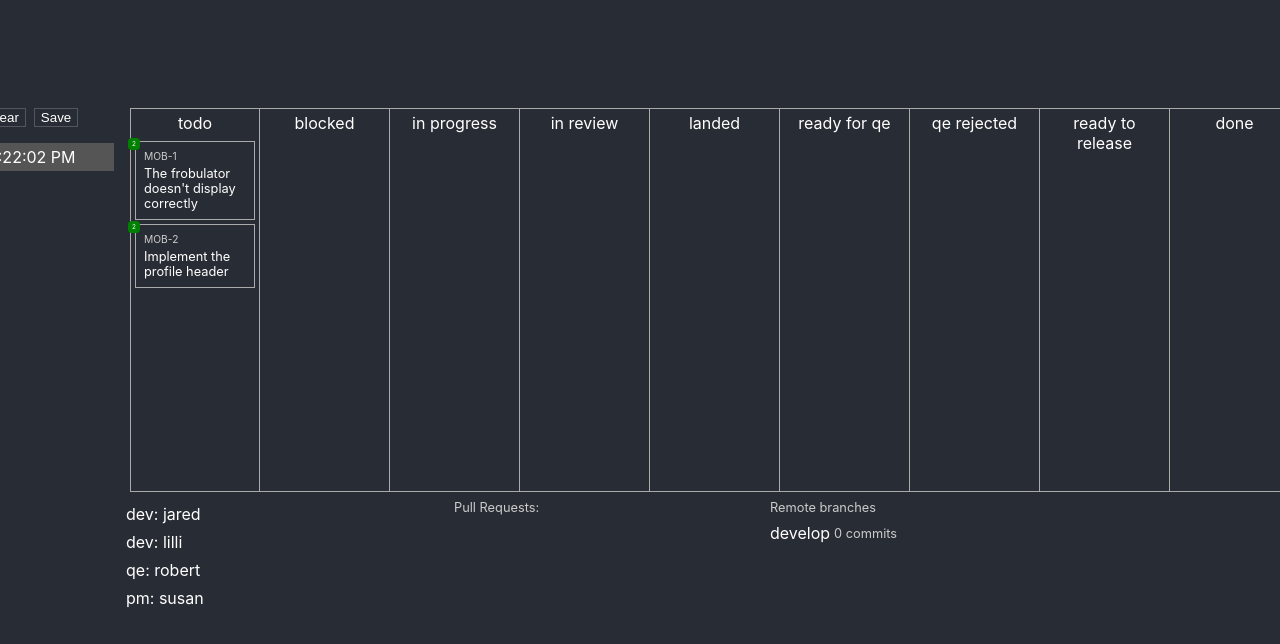
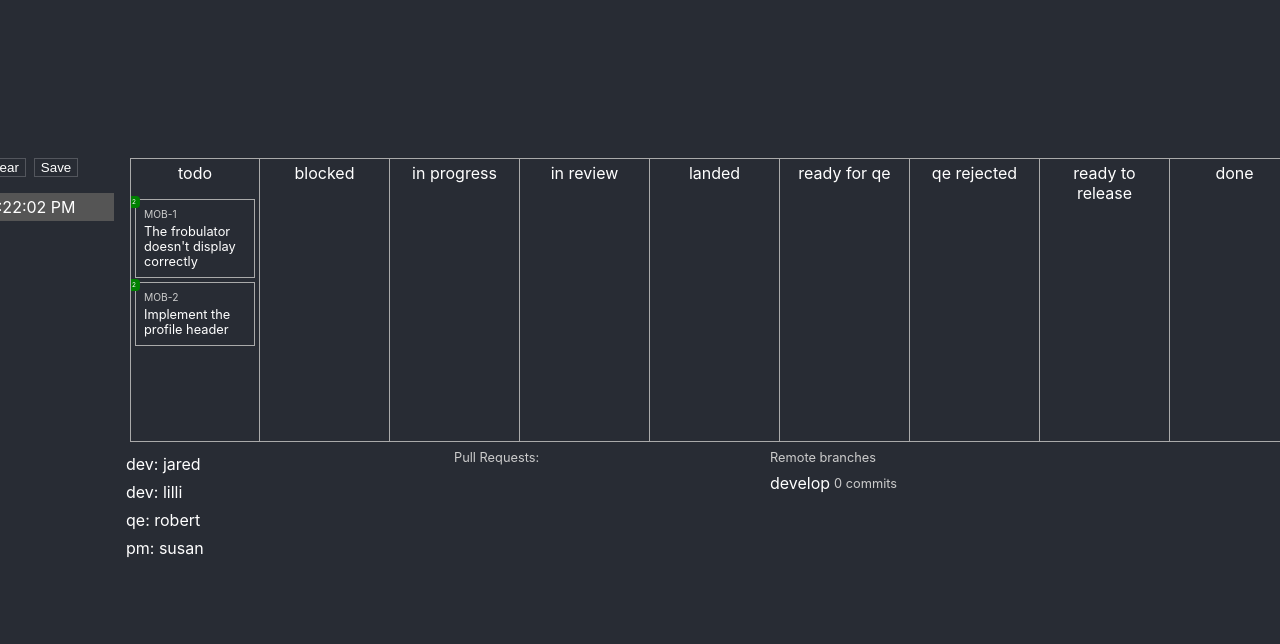
Before and after one commit to jaredly/gitflow-fix, a React app: page / in a window 1280 px wide. Shown: the top 644 px of the page. Built offline with nearby package versions, Linux system fonts and the light colour scheme.

Commit message:
code freeze, build url

```diff
--- a/src/App.css
+++ b/src/App.css
@@ -18,6 +18,11 @@ div {
   /* min-width: 0; */
   box-sizing: border-box;
 }
+
+/* .scrollable div {
+  min-height: 0;
+  min-width: 0;
+} */
 
 /* .App-header {
   background-color: #282c34;
--- a/src/App.js
+++ b/src/App.js
@@ -43,6 +43,7 @@ const Ticket = ({ ticket, onSelect, selection, state }) => {
     ["Assignee", ticket.assignee],
     ["Target branch", ticket.targetBranch],
     ["Pull Request", ticket.pullRequest],
+    ["Build url", ticket.buildUrl],
   ];
   return (
     <div
@@ -85,7 +86,13 @@ const Ticket = ({ ticket, onSelect, selection, state }) => {
 
 function Columns({ state, setSelection, selection }) {
   return (
-    <div style={{ padding: "8px", flexDirection: "row", height: 400 }}>
+    <div
+      style={{
+        padding: "8px",
+        flexDirection: "row",
+        height: 300,
+      }}
+    >
       {statuses.map((status, i) => (
         <div
           key={status}
@@ -93,14 +100,14 @@ function Columns({ state, setSelection, selection }) {
             border: "1px solid #aaa",
             borderWidth: i === 0 ? "1px" : "1px 1px 1px 0",
             margin: 0,
-            padding: "4px",
             width: 130,
+            // overflow: "auto",
           }}
         >
-          <div style={{ textAlign: "center", marginBottom: "8px" }}>
+          <div style={{ textAlign: "center", marginBottom: "8px", padding: 4 }}>
             {status}
           </div>
-          <div>
+          <div style={{ flex: 1, overflow: "auto", padding: "4px" }}>
             {state.tickets
               .filter(ticket => ticket.status === status)
               .map(ticket => (
@@ -389,7 +396,8 @@ const PullRequests = ({
       <div
         style={{
           flexDirection: "row",
-          justifyContent: "space-between",
+          // justifyContent: "space-between",
+          alignItems: "center",
           marginBottom: 8,
         }}
       >
@@ -436,7 +444,7 @@ const PullRequests = ({
                   }[pr.reviewStatus],
                 }}
               >
-                {pr.reviewStatus}
+                {pr.merged ? "merged" : pr.reviewStatus}
               </div>
               <ActionsBadge
                 state={state}
@@ -462,9 +470,29 @@ const tabOff = (node, offset, selector = null) => {
 };
 
 const RemoteBranches = ({ state, actions, takeAction }) => {
+  const codeFreezeAction = actions.find(
+    a => a.type === "ci" && a.action === "code freeze",
+  );
+  console.log(actions);
   return (
     <div style={{ width: 300, padding: 0, marginLeft: 16 }}>
-      <div style={{ ...styles.label, marginBottom: 8 }}>Remote branches</div>
+      <div style={{ ...styles.label, marginBottom: 8, flexDirection: "row" }}>
+        Remote branches
+        {codeFreezeAction ? (
+          <button
+            style={{ ...styles.actionButton, marginLeft: 8 }}
+            onClick={() =>
+              takeAction({
+                type: "actor",
+                who: { name: "ci", type: "ci" },
+                action: codeFreezeAction,
+              })
+            }
+          >
+            {codeFreezeAction.title}
+          </button>
+        ) : null}
+      </div>
       {state.remoteBranches.map(rb => (
         <div
           style={{
--- a/src/ci-actions.js
+++ b/src/ci-actions.js
@@ -15,8 +15,16 @@ import type {
   DevEnv,
   LocalBranch,
 } from "./types";
+import { hasLanded } from "./types";
 
 import type { Action } from "./actions";
+
+export const releaseBranch = (version: string) => `release/unified/${version}`;
+
+const readyForCodeFreeze = (ticket, state: State) =>
+  ticket.fixVersion === state.nextVersion &&
+  ticket.targetBranch === "develop" &&
+  hasLanded(ticket.status);
 
 export const ciActions = (state: State): Array<Action> => {
   const actions = [];
@@ -32,7 +40,46 @@ export const ciActions = (state: State): Array<Action> => {
       });
     }
   }
+  const currentReleaseBranch = releaseBranch(state.nextVersion);
+  if (
+    !state.remoteBranches.some(
+      branch => branch.name === currentReleaseBranch,
+    ) &&
+    state.tickets.some(ticket => readyForCodeFreeze(ticket, state))
+  ) {
+    actions.push({
+      branch: currentReleaseBranch,
+      action: "code freeze",
+      title: "Code freeze",
+    });
+  }
   return actions.map(action => ({ ...action, type: "ci" }));
+};
+
+const codeFreeze = (branchName: string, state: State) => {
+  // everything that's got fixVersion set and has been landed
+  const tickets = state.tickets.map(ticket => {
+    if (readyForCodeFreeze(ticket, state)) {
+      return {
+        ...ticket,
+        targetBranch: branchName,
+        status: "landed",
+      };
+    } else {
+      return ticket;
+    }
+  });
+  const develop = state.remoteBranches.find(b => b.name === "develop");
+  if (!develop) {
+    throw new Error("no develop branch");
+  }
+  return {
+    ...state,
+    tickets,
+    remoteBranches: state.remoteBranches.concat([
+      { name: branchName, commits: develop.commits },
+    ]),
+  };
 };
 
 export const applyCiAction = (
@@ -40,27 +87,44 @@ export const applyCiAction = (
   action: string,
   state: State,
 ): State => {
-  console.log("ok");
   switch (action) {
+    case "code freeze":
+      return codeFreeze(branchName, state);
     case "build":
       const branch = state.remoteBranches.find(b => b.name === branchName);
       if (!branch) {
         console.log("branch not found");
         return state;
       }
+      const buildNumber =
+        state.builds.reduce((max, build) => Math.max(max, build.id), 0) + 1;
       const coveredTickets = branch.commits.reduce(
         (map, commit) =>
           commit.ticket ? ((map[commit.ticket] = true), map) : map,
         {},
       );
-      console.log(coveredTickets);
       return {
         ...state,
-        tickets: state.tickets.map(ticket =>
-          ticket.status === "landed" && coveredTickets[ticket.id]
-            ? { ...ticket, status: "ready for qe" }
-            : ticket,
-        ),
+        builds: state.builds.concat([{ id: buildNumber, prs: [] }]),
+        tickets: state.tickets.map(ticket => {
+          if (ticket.targetBranch !== branchName) {
+            return ticket;
+          }
+          if (ticket.status === "landed" && coveredTickets[ticket.id]) {
+            return {
+              ...ticket,
+              status: "ready for qe",
+              buildUrl: `bitrise.com/build/${buildNumber}`,
+            };
+          } else if (ticket.status !== "done") {
+            return {
+              ...ticket,
+              buildUrl: `bitrise.com/build/${buildNumber}`,
+            };
+          } else {
+            return ticket;
+          }
+        }),
       };
   }
   return state;
--- a/src/types.js
+++ b/src/types.js
@@ -24,6 +24,12 @@ export const statuses: Array<Status> = [
   "done",
 ];
 
+export const hasLanded = (status: Status) =>
+  status === "landed" ||
+  status === "ready for qe" ||
+  status === "qe rejected" ||
+  status === "ready to release";
+
 export type Role = "pm" | "dev" | "qe";
 export const roles: Array<Role> = ["pm", "dev", "qe"];
 
@@ -34,7 +40,7 @@ export type Ticket = {
   assignee: ?string,
   fixVersion: ?string,
   targetBranch: ?string,
-  deployUrl: ?string,
+  buildUrl: ?string,
   pullRequest: ?number,
   qeVerifiable: boolean,
   type: "bug" | "task",
@@ -119,7 +125,7 @@ export const initialState: State = {
       assignee: null,
       fixVersion: null,
       targetBranch: null,
-      deployUrl: null,
+      buildUrl: null,
       pullRequest: null,
       qeVerifiable: true,
       type: "bug",
@@ -131,7 +137,7 @@ export const initialState: State = {
       assignee: null,
       fixVersion: null,
       targetBranch: null,
-      deployUrl: null,
+      buildUrl: null,
       pullRequest: null,
       qeVerifiable: true,
       type: "task",
```
